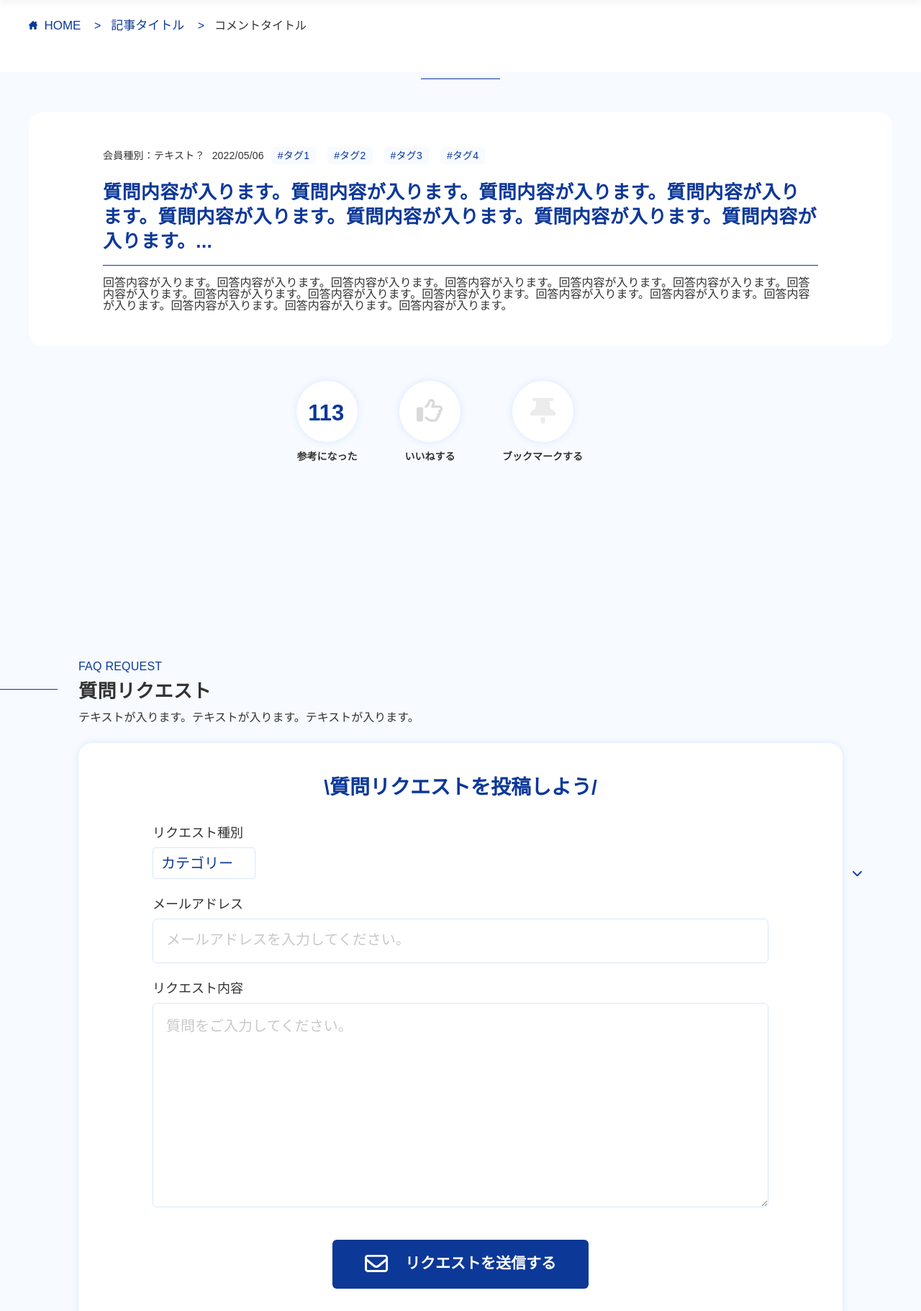
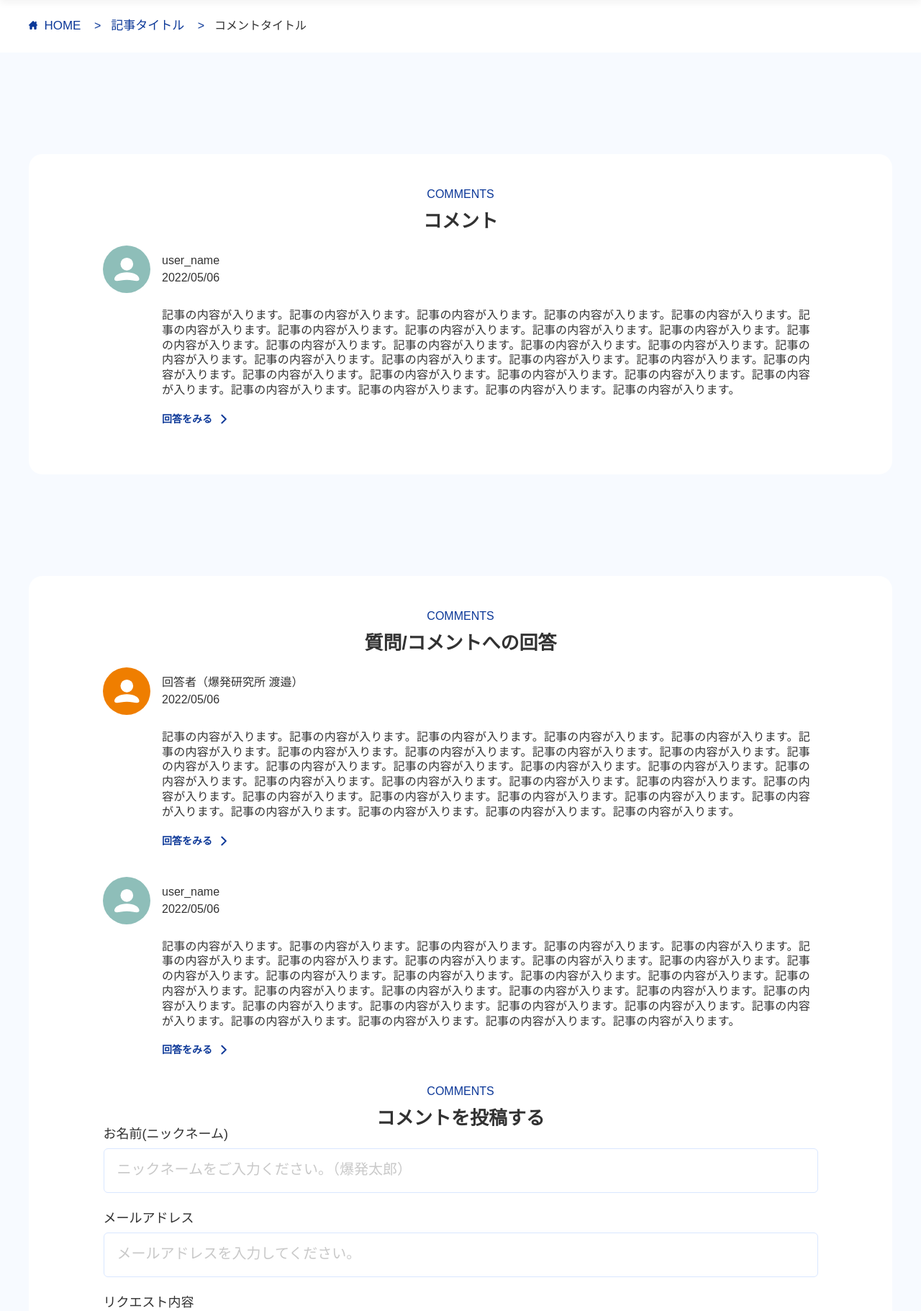
Before and after one commit to yuta-watanabe0417/bakuhatsu_supportweb, a Django app: page /contents/comment/detail in a window 1280 px wide. Shown: the part 104-1925 px from the top of the page at 72% size. Run offline with Django 3.2, Linux system fonts and the light colour scheme.

Commit message:
🔥 コメント詳細ページ

```diff
--- a/templates/base.html
+++ b/templates/base.html
@@ -49,6 +49,7 @@
           {% block breadcrumb %}{% endblock %}
         </ul>
       </div>
+			 {% if "detail" not in request.get_full_path %}
       <section class="l-page-first">
         <div class="l-page-first__wrapper l-wrapper">
           <h1 class="c-page-title">{% block page-title %}{% endblock %}</h1>
@@ -57,6 +58,7 @@
           </p>
         </div>
       </section>
+			 {% endif %}
       {% block content %}{% endblock %}
     </main>
     <footer class="l-footer">
--- a/templates/contents/comment/commentArticle.html
+++ b/templates/contents/comment/commentArticle.html
@@ -3,99 +3,89 @@
   <div class="p-contents-detail__wrapper l-wrapper">
     <article class="c-contents-article">
       <div class="c-contents-article__wrapper--no-shadow">
-        <div class="c-contents-article__top">
-          <div class="c-contents-article__information-inner">
-            <span class="c-contents-article__rank">会員種別：テキスト？</span>
-            <time datetime="" class="c-contents-article__date">2022/05/06</time>
-            <div class="c-contents-article__category-inner">
-              <span class="c-contents-article__category-tag">#タグ1</span>
-              <span class="c-contents-article__category-tag">#タグ2</span>
-              <span class="c-contents-article__category-tag">#タグ3</span>
-              <span class="c-contents-article__category-tag">#タグ4</span>
+							<div class="p-contents-comments__title-inner">
+			<h2 class="p-contents-comments__title" data-english-title="COMMENTS">コメント</h2>
+		</div>
+      	<div class="c-comments-card">
+					<div class="c-comments-card__top">
+						<picture class="c-comments-card__icon-inner">
+							<img class="c-comments-card__icon" src="{% static '/assets/images/user-icon.svg' %}" alt="">
+						</picture>
+						<div class="c-comments-card__icon-right">
+							<p class="c-comments-card__name">user_name</p>
+						<time class="c-comments-card__date"datetime="2022-05-06">2022/05/06</time>
 						</div>
 					</div>
+					<div class="c-comments-card__middle">
+						<p class="c-comments-card__contents">記事の内容が入ります。記事の内容が入ります。記事の内容が入ります。記事の内容が入ります。記事の内容が入ります。記事の内容が入ります。記事の内容が入ります。記事の内容が入ります。記事の内容が入ります。記事の内容が入ります。記事の内容が入ります。記事の内容が入ります。記事の内容が入ります。記事の内容が入ります。記事の内容が入ります。記事の内容が入ります。記事の内容が入ります。記事の内容が入ります。記事の内容が入ります。記事の内容が入ります。記事の内容が入ります。記事の内容が入ります。記事の内容が入ります。記事の内容が入ります。記事の内容が入ります。記事の内容が入ります。記事の内容が入ります。記事の内容が入ります。記事の内容が入ります。記事の内容が入ります。</p>
 					</div>
-        <div class="c-contents-article__middle">
-          <div class="c-contents-article__question-inner">
-            <div class="c-contents-article__title-inner">
-              <h2 class="c-contents-article__title">
-                質問内容が入ります。質問内容が入ります。質問内容が入ります。質問内容が入ります。質問内容が入ります。質問内容が入ります。質問内容が入ります。質問内容が入ります。...
-              </h2>
+					<div class="c-comments-card__bottom">
+						<a href="" class="c-comments-card__link">回答をみる</a>
 					</div>
-          </div>
-        </div>
-        <div class="c-contents-article__bottom">
-          <div class="c-contents-article__answer-inner">
-            <p
-              class="c-contents-article__subtitle-answer-inner"
-            >
-            </p>
-            <div class="c-contents-article__text">
-              <p>
-                回答内容が入ります。回答内容が入ります。回答内容が入ります。回答内容が入ります。回答内容が入ります。回答内容が入ります。回答内容が入ります。回答内容が入ります。回答内容が入ります。回答内容が入ります。回答内容が入ります。回答内容が入ります。回答内容が入ります。回答内容が入ります。回答内容が入ります。回答内容が入ります。
-              </p>
-            </div>
-          </div>
-        </div>
-      </div>
-      <div class="c-contents-article__like-container">
-        <div class="c-contents-article__button-inner">
-          <button class="c-contents-article__button">
-            <span class="c-contents-article__like-number">113</span>
-          </button>
-          <span class="c-contents-article__button-text">参考になった</span>
-        </div>
-        <div class="c-contents-article__button-inner">
-          <button class="c-contents-article__button">
-            <span class="c-contents-article__good-icon"></span>
-          </button>
-          <span class="c-contents-article__button-text">いいねする</span>
-        </div>
-        <div class="c-contents-article__button-inner">
-          <button class="c-contents-article__button">
-            <span class="c-contents-article__bookmark-icon"></span>
-          </button>
-          <span class="c-contents-article__button-text">ブックマークする</span>
 				</div>
       </div>
     </article>
   </div>
 </section>
-<section class="p-faq-request">
-  <div class="p-faq-request__wrapper l-wrapper">
-    <h2 class="c-section-title" data-english-title="FAQ REQUEST">
-      質問リクエスト
-    </h2>
-    <p class="c-section-title__subtext">
-      テキストが入ります。テキストが入ります。テキストが入ります。
-    </p>
-    <div class="p-faq-request__container">
-      <div class="p-faq-request__title-inner">
-        <h3 class="p-faq-request__title">\質問リクエストを投稿しよう/</h3>
+<section class="p-contents-detail">
+  <div class="p-contents-detail__wrapper l-wrapper">
+    <article class="c-contents-article">
+      <div class="c-contents-article__wrapper--no-shadow">
+							<div class="p-contents-comments__title-inner">
+			<h2 class="p-contents-comments__title" data-english-title="COMMENTS">質問/コメントへの回答</h2>
 		</div>
-      <div class="p-faq-request__form-inner">
+		<div class="c-comments-card">
+					<div class="c-comments-card__top">
+						<picture class="c-comments-card__icon-inner">
+							<img class="c-comments-card__icon" src="{% static '/assets/images/official-icon.svg' %}" alt="">
+						</picture>
+						<div class="c-comments-card__icon-right">
+								<p class="c-comments-card__name">回答者（爆発研究所  渡邉）</p>
+						<time class="c-comments-card__date"datetime="2022-05-06">2022/05/06</time>
+						</div>
+					</div>
+					<div class="c-comments-card__middle">
+						<p class="c-comments-card__contents">記事の内容が入ります。記事の内容が入ります。記事の内容が入ります。記事の内容が入ります。記事の内容が入ります。記事の内容が入ります。記事の内容が入ります。記事の内容が入ります。記事の内容が入ります。記事の内容が入ります。記事の内容が入ります。記事の内容が入ります。記事の内容が入ります。記事の内容が入ります。記事の内容が入ります。記事の内容が入ります。記事の内容が入ります。記事の内容が入ります。記事の内容が入ります。記事の内容が入ります。記事の内容が入ります。記事の内容が入ります。記事の内容が入ります。記事の内容が入ります。記事の内容が入ります。記事の内容が入ります。記事の内容が入ります。記事の内容が入ります。記事の内容が入ります。記事の内容が入ります。</p>
+					</div>
+					<div class="c-comments-card__bottom">
+						<a href="" class="c-comments-card__link">回答をみる</a>
+					</div>
+				</div>
+      	<div class="c-comments-card">
+					<div class="c-comments-card__top">
+						<picture class="c-comments-card__icon-inner">
+							<img class="c-comments-card__icon" src="{% static '/assets/images/user-icon.svg' %}" alt="">
+						</picture>
+						<div class="c-comments-card__icon-right">
+							<p class="c-comments-card__name">user_name</p>
+						<time class="c-comments-card__date"datetime="2022-05-06">2022/05/06</time>
+						</div>
+					</div>
+					<div class="c-comments-card__middle">
+						<p class="c-comments-card__contents">記事の内容が入ります。記事の内容が入ります。記事の内容が入ります。記事の内容が入ります。記事の内容が入ります。記事の内容が入ります。記事の内容が入ります。記事の内容が入ります。記事の内容が入ります。記事の内容が入ります。記事の内容が入ります。記事の内容が入ります。記事の内容が入ります。記事の内容が入ります。記事の内容が入ります。記事の内容が入ります。記事の内容が入ります。記事の内容が入ります。記事の内容が入ります。記事の内容が入ります。記事の内容が入ります。記事の内容が入ります。記事の内容が入ります。記事の内容が入ります。記事の内容が入ります。記事の内容が入ります。記事の内容が入ります。記事の内容が入ります。記事の内容が入ります。記事の内容が入ります。</p>
+					</div>
+					<div class="c-comments-card__bottom">
+						<a href="" class="c-comments-card__link">回答をみる</a>
+					</div>
+				</div>
+					<section class="p-contents-comments-form">
+			<div class="p-contents-comments-form__wrapper">
+				<div class="p-contents-comments__title-inner">
+			<h2 class="p-contents-comments__title" data-english-title="COMMENTS">コメントを投稿する</h2>
+		</div>
+		<div class="p-content-comments-form__inner">
 			<form action="" class="p-faq-request-form">
 				 <div class="p-faq-request-form__items">
             <label for="" class="p-faq-request-form__text"
-              >リクエスト種別</label
+              >お名前(ニックネーム)</label
             >
-            <div class="p-faq-request-form__category-inner">
-              <select
-                name="request_category"
-                id=""
-                class="p-faq-request-form__category"
-              >
-                <option value="" style="display: none">
-                  <span class="p-faq-request-form__arrow">カテゴリー</span>
-                </option>
-                <option value="">テキスト</option>
-                <option value="">テキスト</option>
-                <option value="">テキスト</option>
-                <option value="">テキスト</option>
-                <option value="">テキスト</option>
-                <option value="">テキスト</option>
-              </select>
-            </div>
+            <input
+              class="p-faq-request-form__input"
+              type="name"
+              name="user_name"
+              id="name"
+              placeholder="ニックネームをご入力ください。（爆発太郎）"
+            />
           </div>
           <div class="p-faq-request-form__items">
             <label for="" class="p-faq-request-form__text"
@@ -125,11 +115,14 @@
           </div>
           <div class="p-faq-request-form__items">
             <button type="submit" class="c-primary-button--fill">
-              リクエストを送信する
+              コメントを投稿する
             </button>
           </div>
         </form>
 		</div>
 			</div>
+		</section>
+      </div>
+    </article>
   </div>
 </section>
--- a/templates/contents/comment/detail.html
+++ b/templates/contents/comment/detail.html
@@ -13,6 +13,10 @@
 </li>
 {% endblock %}
 {% block content %}
+<section class="p-contents-detail">
+  <div class="p-contents-detail__wrapper l-wrapper">
 {% include 'contents/comment/commentArticle.html' %}
+  </div>
+</section>
 <!-- {% include 'keywordSearch.html' %} -->
 {% endblock %}
```
Also changed, not shown: config/settings.py (+7 -0 lines). Lines whose indentation alone changed are shown as unchanged.
